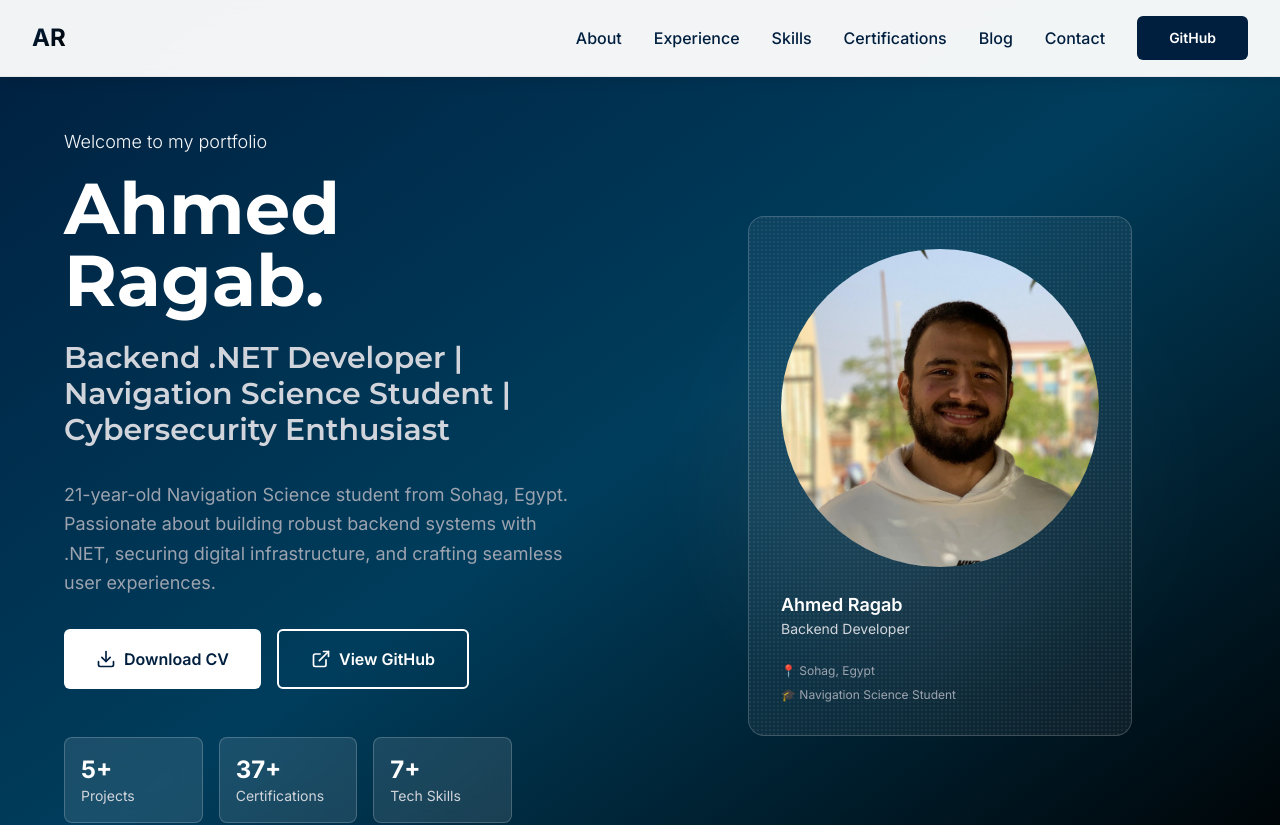
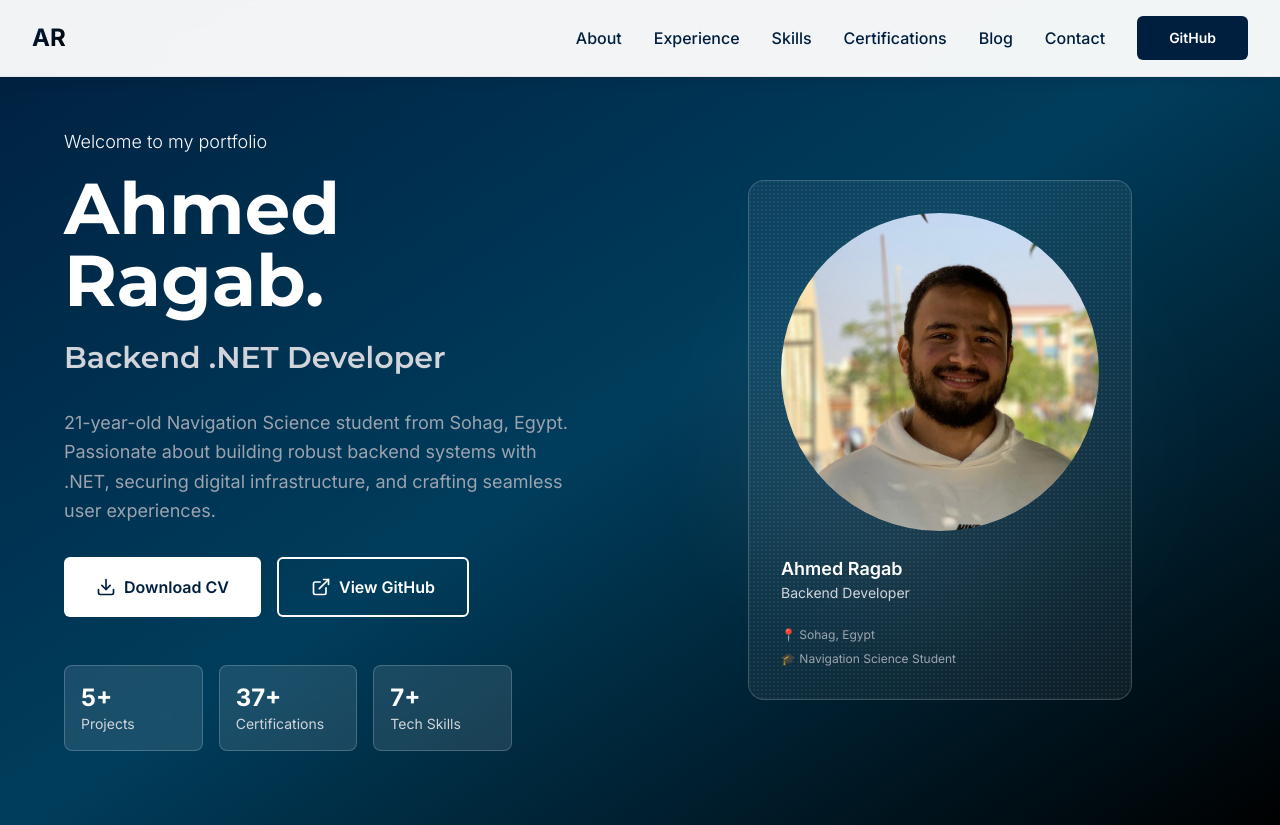
Before and after one commit to ahmedragab13579/My-WebSite, a React (Create React App) app: page / in a window 1280 px wide. Shown: the top 825 px of the page. Built offline with nearby package versions, Linux system fonts and the light colour scheme.

Commit message:
Update Hero.jsRemoveExtraJobTitles

```diff
--- a/src/components/Hero.js
+++ b/src/components/Hero.js
@@ -25,8 +25,7 @@ export default function Hero() {
               Ahmed Ragab.
             </h1>
             <h2 className="text-2xl md:text-3xl text-gray-300 mb-8 font-light">
-              Backend .NET Developer | Navigation Science Student |
-              Cybersecurity Enthusiast
+              Backend .NET Developer
             </h2>
             <p className="text-lg text-gray-400 mb-8 max-w-lg leading-relaxed">
               21-year-old Navigation Science student from Sohag, Egypt.
```
